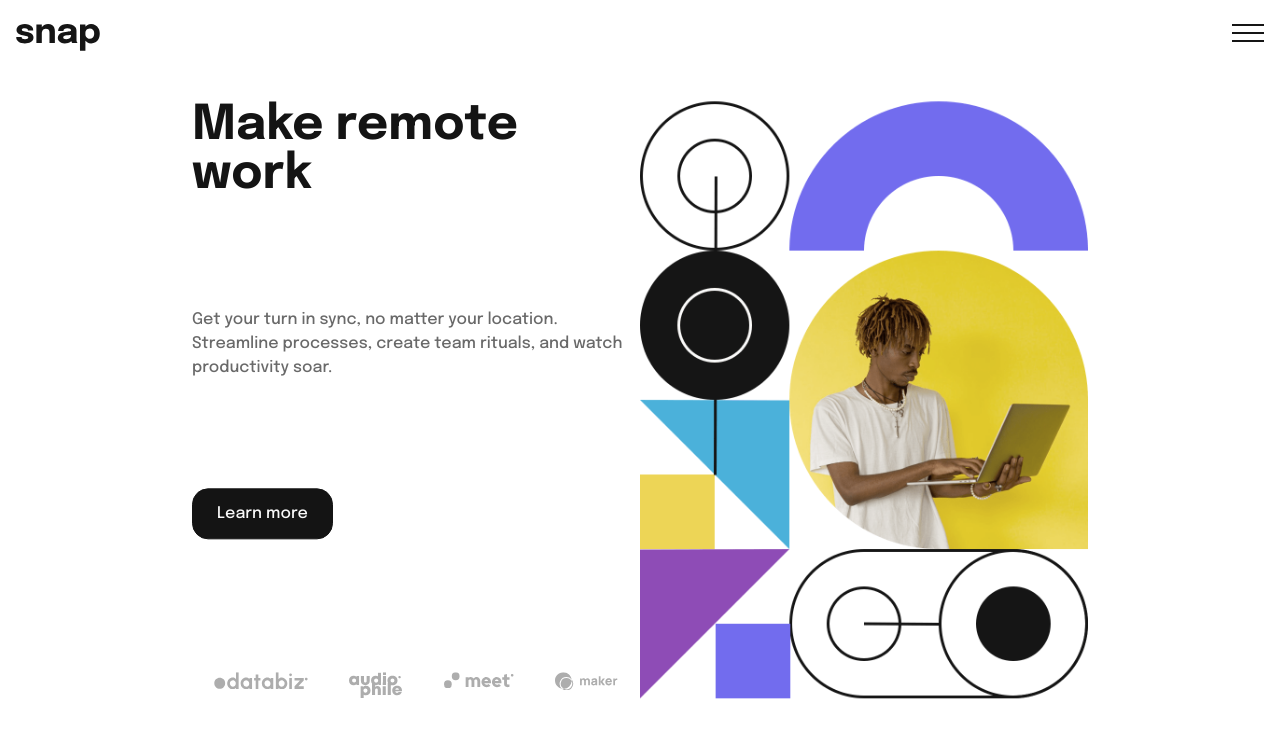
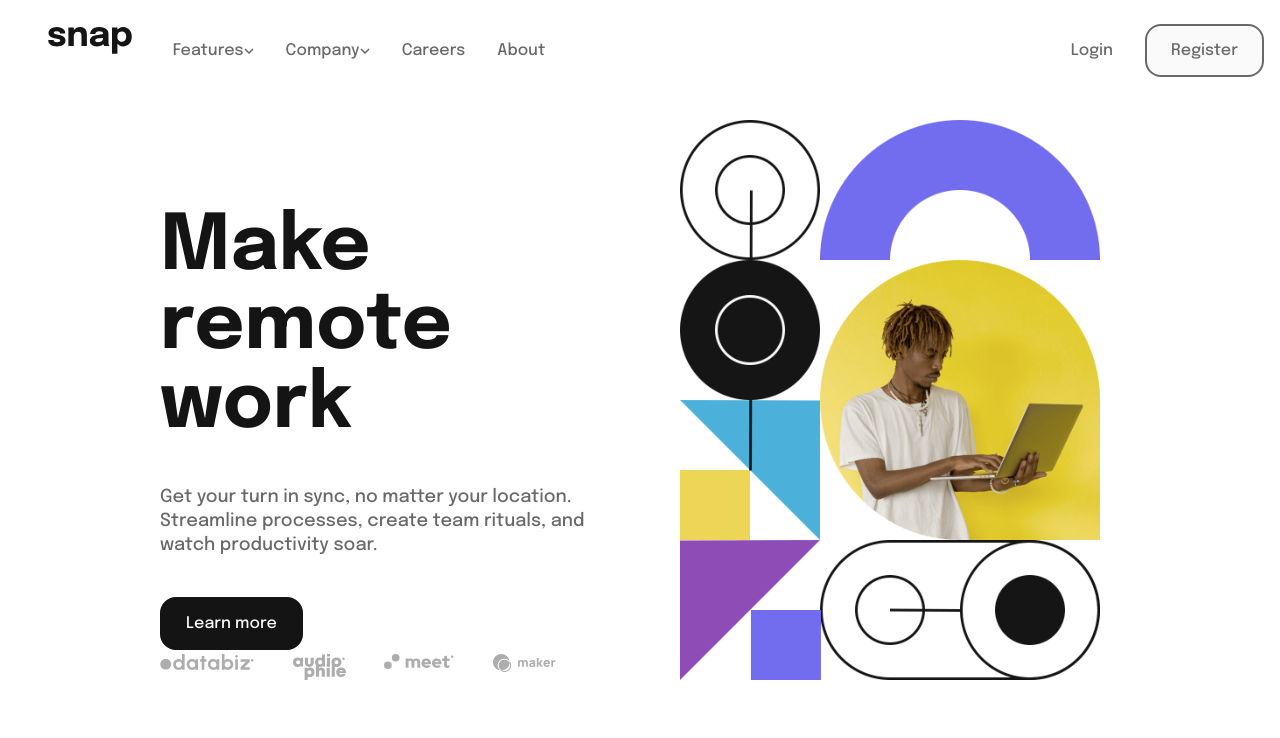
Before and after one commit to jduong09/introSectionDropdownNavigation, a plain HTML site: page index.html in a window 1280 px wide. Drawn offline with Linux system fonts and the light colour scheme.

Commit message:
Flushed out desktop view. header looks good, main looks unresponsive.

```diff
--- a/css/styles.css
+++ b/css/styles.css
@@ -180,7 +180,7 @@ main {
   margin-bottom: 3rem;
   padding: 1rem 1.5rem;
   background-color: hsl(0, 0%, 8%);
-  border: 1px solid hsl(0, 0%, 8%);
+  border: 2px solid hsl(0, 0%, 8%);
   color: hsl(0, 0%, 98%);
   border-radius: 1rem;
   cursor: pointer;
@@ -221,23 +221,122 @@ main {
 /* Tablet/Desktop media query */
 @media (min-width: 575px) {
   /* Header */
+  header {
+    height: 10vh;
+  }
+
+  h1 {
+    width: 10%;
+    padding-left: 2rem;
+    margin: auto;
+  }
+
+  nav {
+    width: 90%;
+  }
+
+  #icon-menu {
+    display: none;
+  }
+
+  #icon-close-menu {
+    display: none;
+  }
+
+  .drawer-hide {
+    display: block;
+  }
+
+  #drawer {
+    display: flex;
+    justify-content: space-between;
+    align-items: center;
+  }
+
+  .drawer-menu {
+    display: flex;
+    margin: 0;
+    padding: 0;
+  }
+
+  .drawer-menu > li {
+    padding: 0 0 0 2rem;
+    position: relative;
+  }
+
+  #feature-arrow-down, #company-arrow-down {
+    margin: 0;
+  }
+
+  .sublist {
+    padding: 1rem;
+    position: absolute;
+    top: 20px;
+    right: 0;
+    z-index: 2;
+    border: 1px solid hsl(0, 0%, 98%);
+    border-radius: 10px;
+    box-shadow: 0 1rem 3rem rgba( 0, 0, 0, .175);
+  }
+
+  #company-sublist {
+    right: initial;
+    width: 100%;
+  }
+
+  .sublist > li {
+    display: flex;
+    align-items: center;
+  }
+
+  #icon-todo-list, #icon-calendar, #icon-reminder, #icon-planning {
+    margin-left: 0;
+    margin-right: .5rem;
+  }
+
+  .nav-desktop {
+    display: flex;
+    align-items: center;
+    color: hsl(0, 0%, 41%);
+    cursor: pointer;
+  }
+
+  .nav-desktop > li {
+    padding-right: 2rem;
+  }
+
+  .nav-desktop > li:hover {
+    padding-right: 2rem;
+    color: hsl(0, 0%, 8%);
+  }
+
+  #btn-register {
+    padding: 1rem 1.5rem;
+    border: 2px solid hsl(0, 0%, 41%);
+    background-color: hsl(0, 0%, 98%);
+    border-radius: 1rem;
+  }
+
+  #btn-register:hover {
+    border-color: hsl(0, 0%, 8%);
+  }
 
   /* Main */
   main {
     flex-direction: row;
-    position: absolute;
-    left: 50%;
-    top: 50%;
-    transform: translate(-50%, -50%);
-    width: 70%;
+    height: 70vh;
+    padding: 2.5rem 10rem 7.5rem 10rem;
   }
 
   .hero-image-container {
     width: 50%;
+    margin-left: 5rem;
     order: 2;
   }
   #hero-image {
     content: url('../images/image-hero-desktop.png');
+    width: auto;
+    height: 100%;
   }
 
   .app-intro {
@@ -246,11 +345,23 @@ main {
     text-align: start;
     display: flex;
     flex-direction: column;
-    justify-content: space-between;
-    align-self: space-between;
+    justify-content: flex-start;
+    position: relative;
   }
 
   .app-intro > h2 {
-    font-size: 3rem;
+    padding: 5.5rem 0 2.5rem 0;
+    font-size: 4.8rem;
+  }
+
+  .app-intro > div {
+    font-size: 1.125rem;
+    padding-bottom: 2.5rem;
+  }
+
+  .client-list {
+    position: absolute;
+    bottom: 0;
+    margin: 0;
   }
 }
--- a/index.html
+++ b/index.html
@@ -49,7 +49,7 @@
         </ul>
         <ul class="nav-desktop">
           <li><span>Login</span></li>
-          <li><span>Register</span></li>
+          <li id="btn-register"><span>Register</span></li>
         </ul>
       </div>
     </nav>
```
